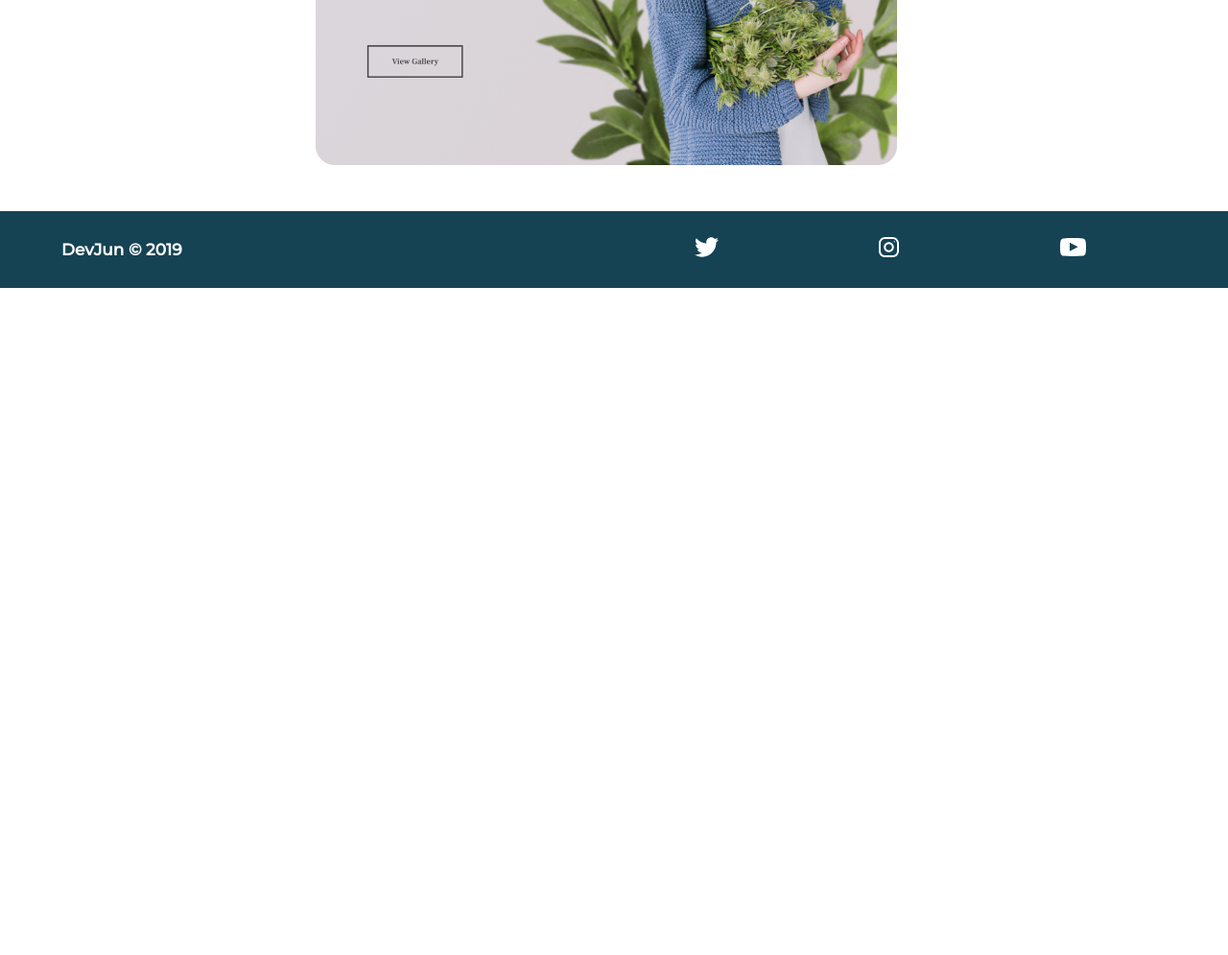
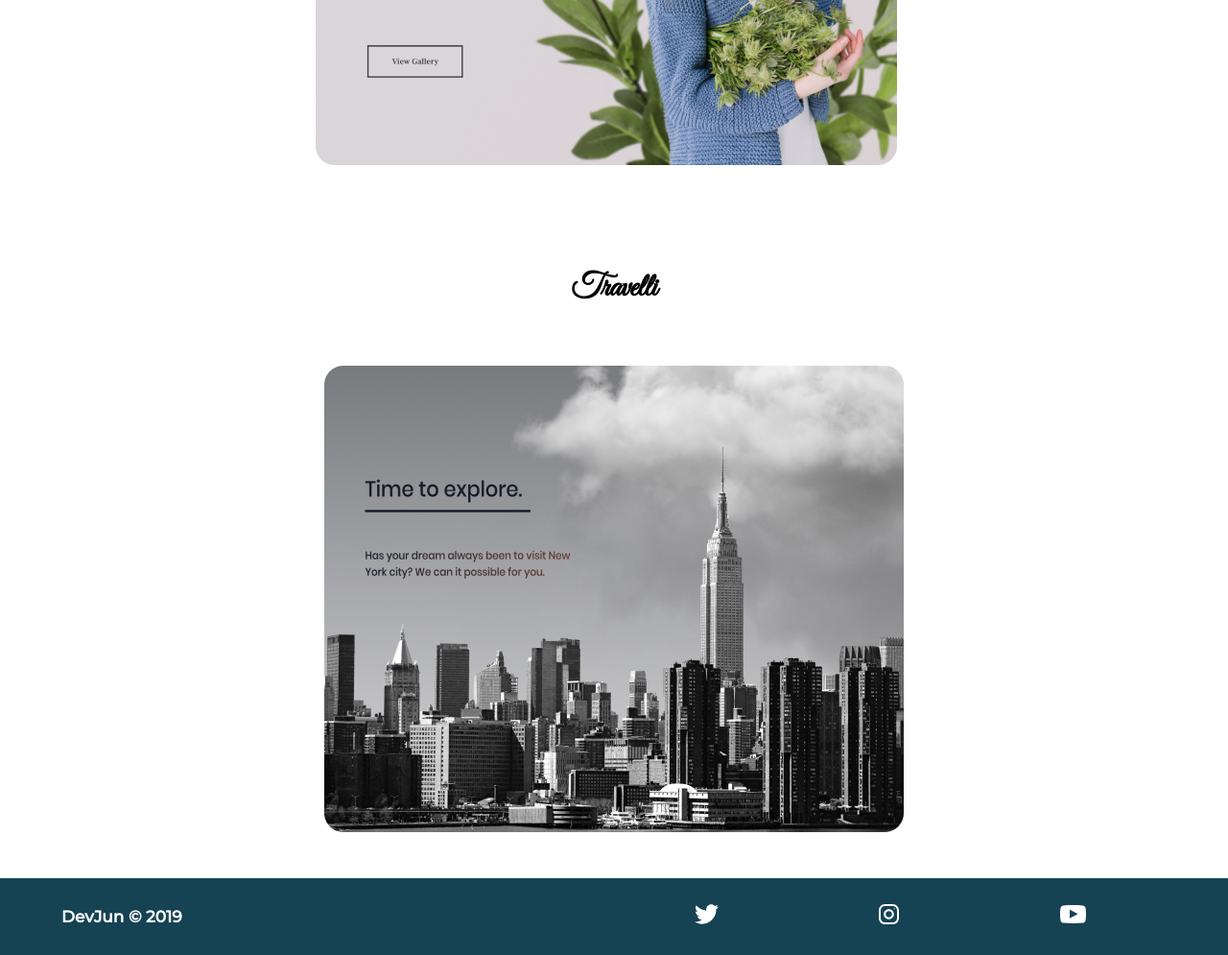
Before and after one commit to jun447/Portfolio.github.io, a website: page projects/index.html in a window 1280 px wide. Shown: the part 1208-2203 px from the top of the page at 96% size. Before the commit the page ends 1508 px from the top, so only its background shows below. Drawn offline with Linux system fonts and the light colour scheme.

Commit message:
Update index.html

```diff
--- a/projects/index.html
+++ b/projects/index.html
@@ -39,6 +39,10 @@
         <h2>Photography</h2>
         <a href="https://photone.netlify.app/"><img src="../img/elena-joy.jpg" alt="elena-project" /></a>
       </div>
+      <div class="elena">
+        <h2>Travelli</h2>
+        <a href="https://jun447.github.io/Travelli.github.io/"><img src="../img/travelly.jpg" alt="Travel-project" /></a>
+      </div>
     </section>
     <footer>
       <h4>DevJun &copy; 2019</h4>
```
